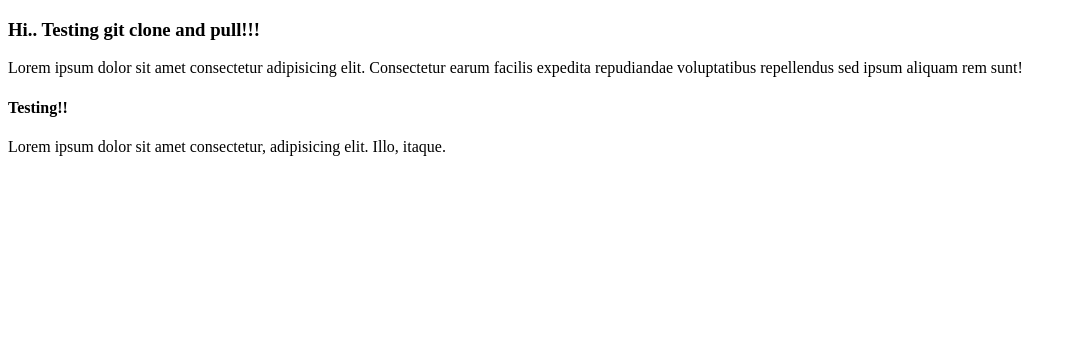
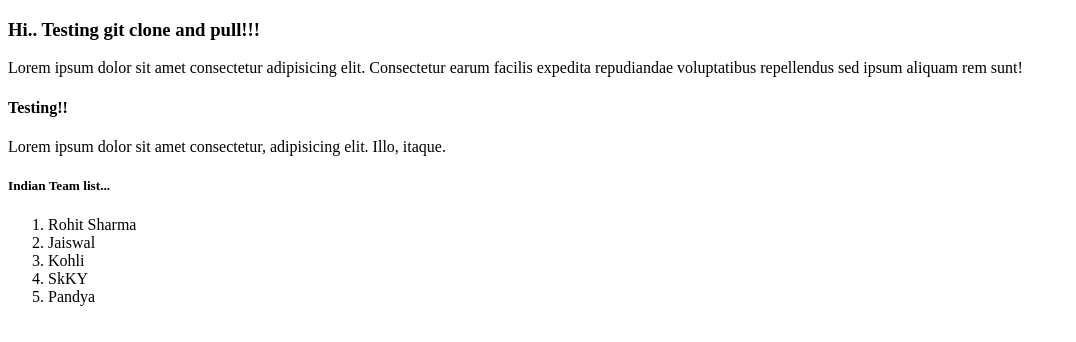
Before and after one commit to SajanRosh/vcs, a plain HTML site: page test.html in a window 1280 px wide. Shown: the whole page, without its empty margins (0-1076 px from the left). Drawn offline with Linux system fonts and the light colour scheme.

Commit message:
Added Indian team list

```diff
--- a/test.html
+++ b/test.html
@@ -10,6 +10,14 @@
     <p>Lorem ipsum dolor sit amet consectetur adipisicing elit. Consectetur earum facilis expedita repudiandae voluptatibus repellendus sed ipsum aliquam rem sunt!</p>
     <h4>Testing!!</h4>
     <p>Lorem ipsum dolor sit amet consectetur, adipisicing elit. Illo, itaque.</p>
+    <h5>Indian Team list...</h5>
+    <ol>
+        <li>Rohit Sharma</li>
+        <li>Jaiswal</li>
+        <li>Kohli</li>
+        <li>SkKY</li>
+        <li>Pandya</li>
+    </ol>
 
 </body>
 </html>
```
